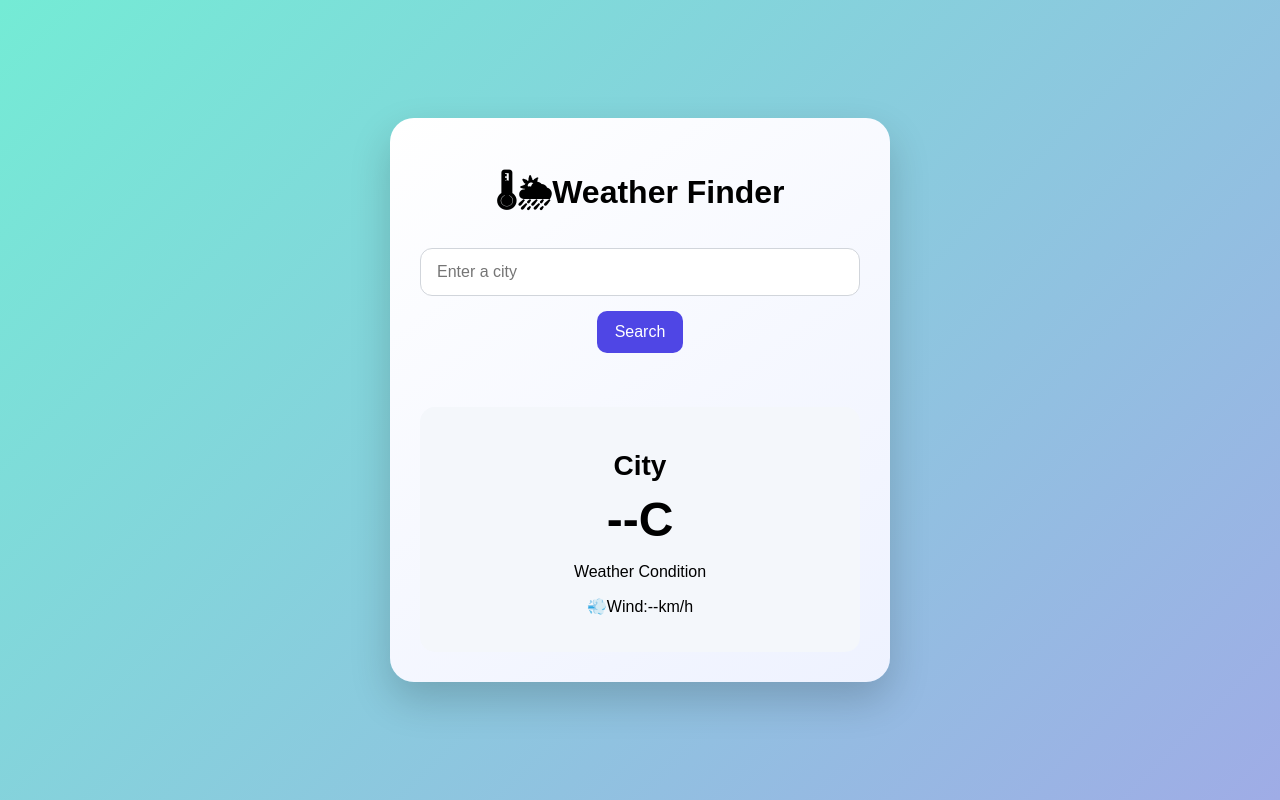
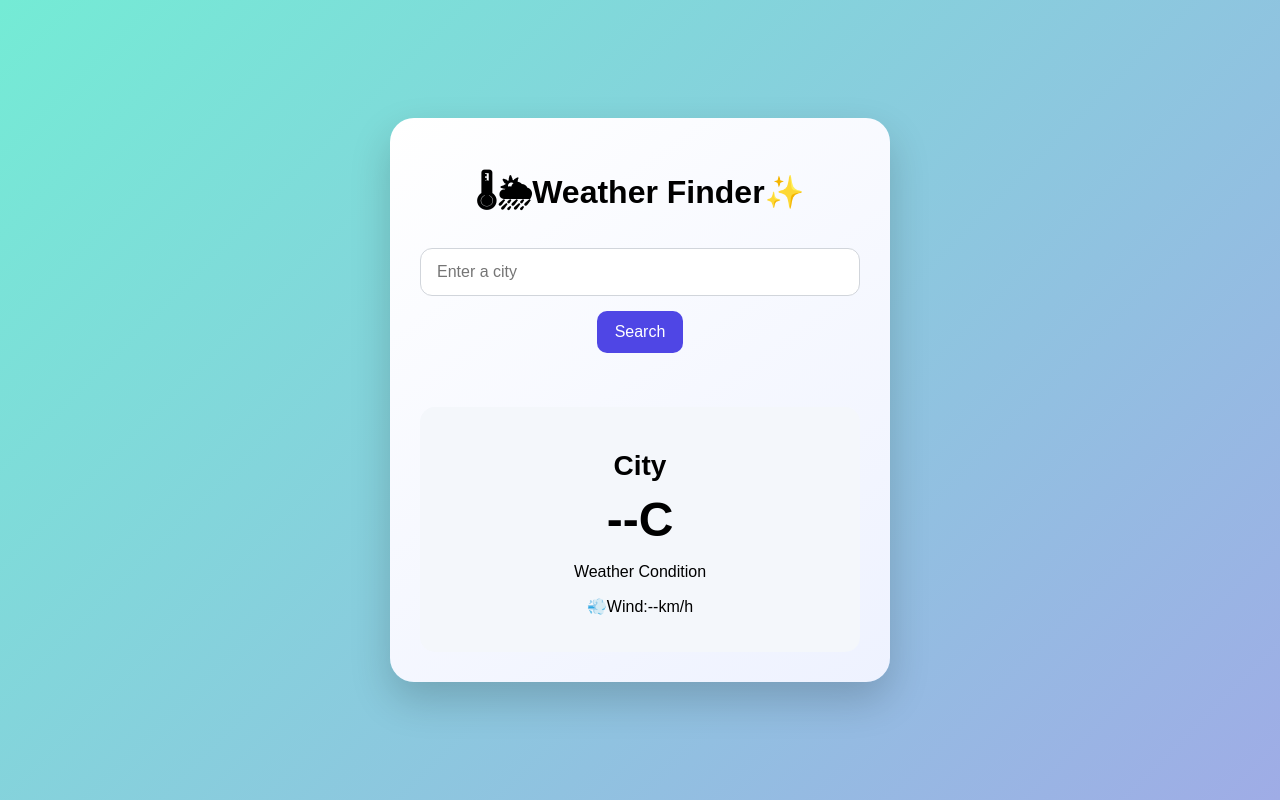
Before and after one commit to maryamdevlabs/Weather-finder, a plain HTML site: page index.html in a window 1280 px wide. Drawn offline with Linux system fonts and the light colour scheme.

Commit message:
Add emoji to Weather Finding heading

```diff
--- a/index.html
+++ b/index.html
@@ -8,7 +8,7 @@
 </head>
 <body>
     <main class="weather-app">
-        <h1>🌡🌦Weather Finder</h1>
+        <h1>🌡🌦Weather Finder✨</h1>
         <form id="weatherform">
             <input
             id="cityInput"
```
